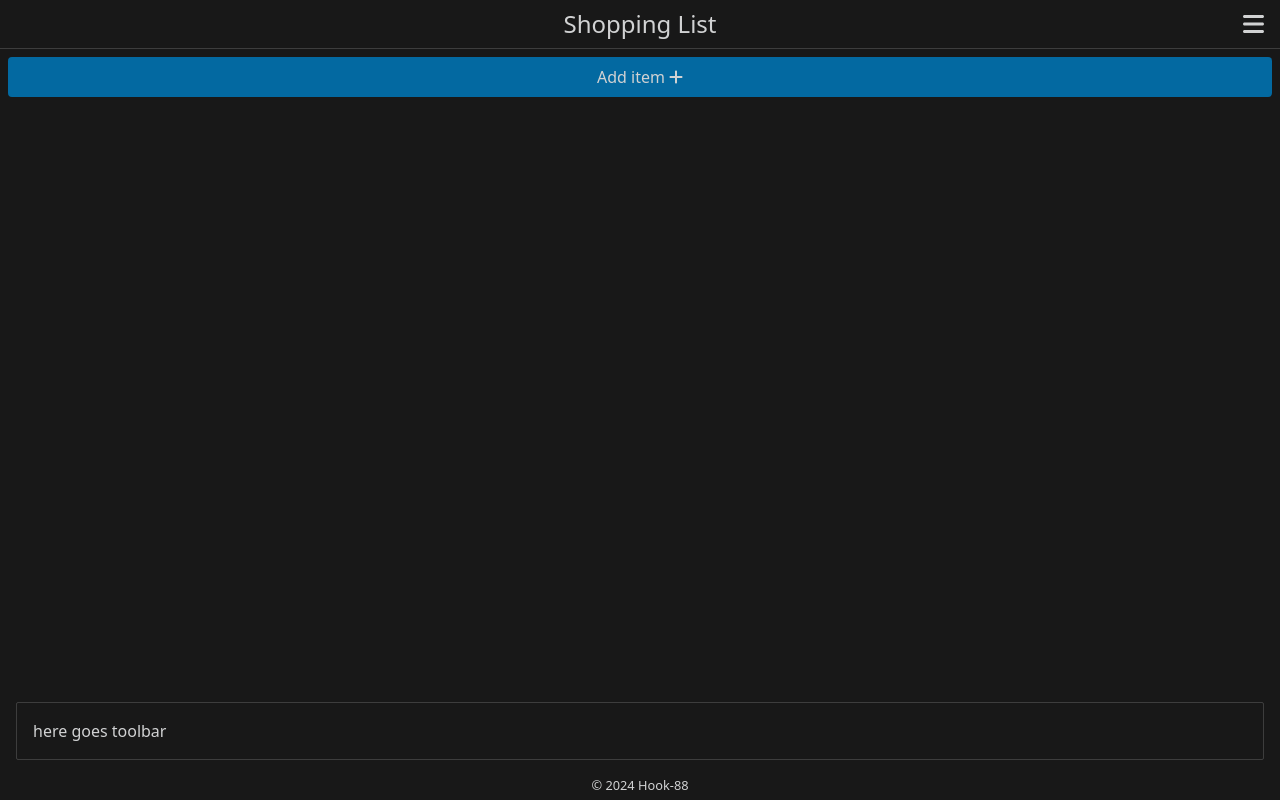
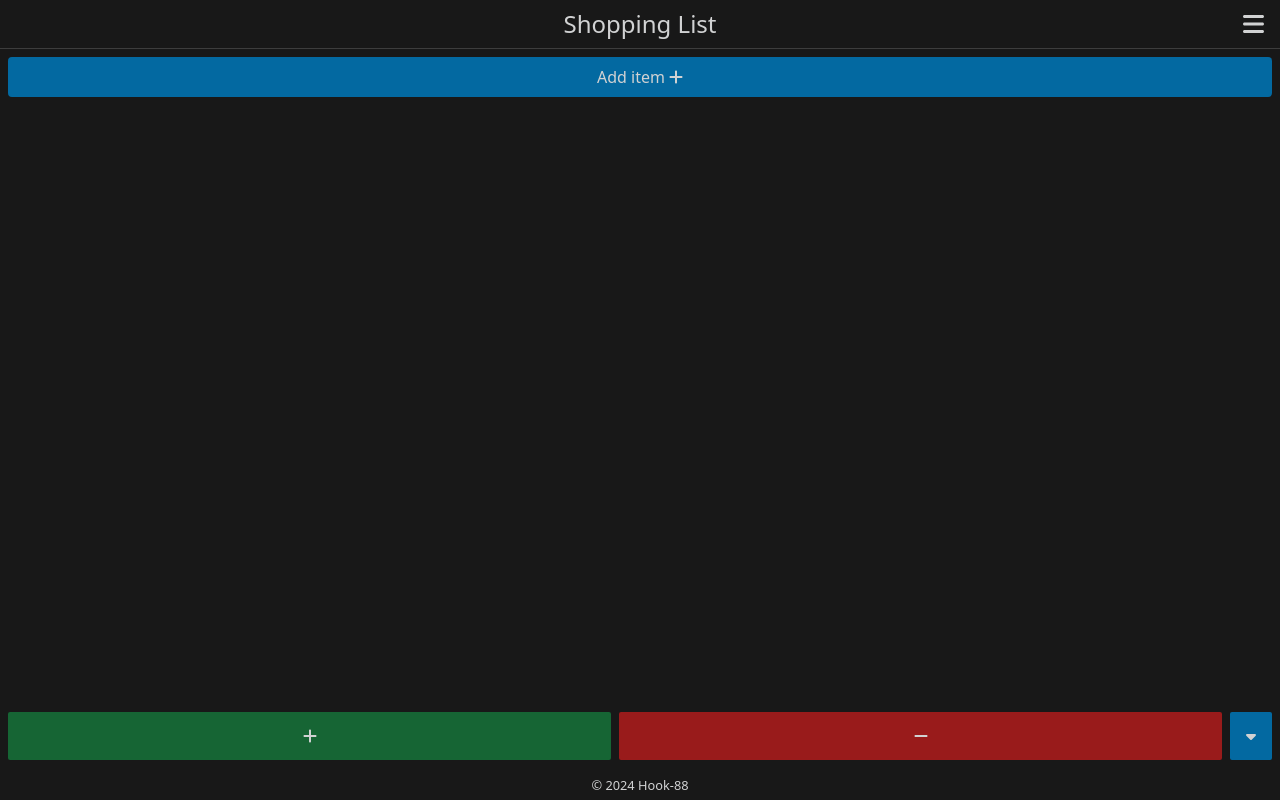
Before and after one commit to Hook-88/shopping-list, a Vue app: page / in a window 1280 px wide. Built offline with nearby package versions, Linux system fonts and the light colour scheme; the HTML template or start-up script is replaced by a standard one.

Commit message:
improved styles

```diff
--- a/src/components/DropdownMenu/DropdownMenu.vue
+++ b/src/components/DropdownMenu/DropdownMenu.vue
@@ -1,10 +1,19 @@
 <script setup lang="ts">
 import { FontAwesomeIcon } from '@fortawesome/vue-fontawesome'
 import { faBars } from '@fortawesome/free-solid-svg-icons/faBars'
-import { onMounted, onUnmounted, ref, useTemplateRef } from 'vue'
+import { computed, onMounted, onUnmounted, ref, useTemplateRef } from 'vue'
 
 const isOpen = ref<boolean>(false)
 const dropdownRef = useTemplateRef('dropdown')
+
+const props = defineProps<{
+  isOnBottomSreen?: boolean
+}>()
+
+//TODO computed prop for classname
+const positionClassName = computed(() => {
+  return props.isOnBottomSreen ? "right-1 bottom-14" : "right-1 top-9"
+})
 
 function toggleOpen() {
   isOpen.value = !isOpen.value
@@ -44,9 +53,8 @@ onUnmounted(() => {
     <ul @click="closeMenu" v-if="isOpen" class="
           absolute text-xl text-nowrap text-right
           border border-[#d1d2d3]/20 rounded-sm
-          right-1 top-9
           backdrop backdrop-blur-sm
-        ">
+        " :class="positionClassName">
       <slot></slot>
     </ul>
   </div>
--- a/src/components/toolbar/BaseToolbar.vue
+++ b/src/components/toolbar/BaseToolbar.vue
@@ -1,9 +1,31 @@
 <script setup lang="ts">
+import { FontAwesomeIcon } from '@fortawesome/vue-fontawesome'
+import { faPlus, faMinus, faTrashAlt, fa, faCaretDown } from '@fortawesome/free-solid-svg-icons'
+import DropdownMenu from '../DropdownMenu/DropdownMenu.vue'
+import MenuItem from '../DropdownMenu/MenuItem.vue'
+
 
 </script>
 
 <template>
-  <div class="border border-[#d1d2d3]/20 rounded-sm p-4 fixed inset-x-0 bottom-10 mx-4">
-    <p>here goes toolbar</p>
+  <div class="fixed inset-x-0 bottom-10 ml-2 flex gap-2">
+    <button class="px-4 py-2 rounded-sm bg-green-800 flex-grow">
+      <FontAwesomeIcon :icon="faPlus" />
+    </button>
+    <button class="px-4 py-2 rounded-sm bg-red-800 disabled:text-white/50 disabled:bg-red-800/50 flex-grow">
+      <FontAwesomeIcon :icon="faMinus" />
+    </button>
+    <DropdownMenu :is-on-bottom-sreen="true">
+      <template v-slot:button>
+        <FontAwesomeIcon :icon="faCaretDown" class="px-4 py-4 rounded-sm bg-sky-700" />
+      </template>
+      <MenuItem>Edit</MenuItem>
+      <MenuItem>Delete</MenuItem>
+
+    </DropdownMenu>
+
+    <!-- <button class="px-4 py-2 rounded-sm bg-sky-700">
+      <FontAwesomeIcon :icon="faCaretDown" />
+    </button> -->
   </div>
 </template>
```
